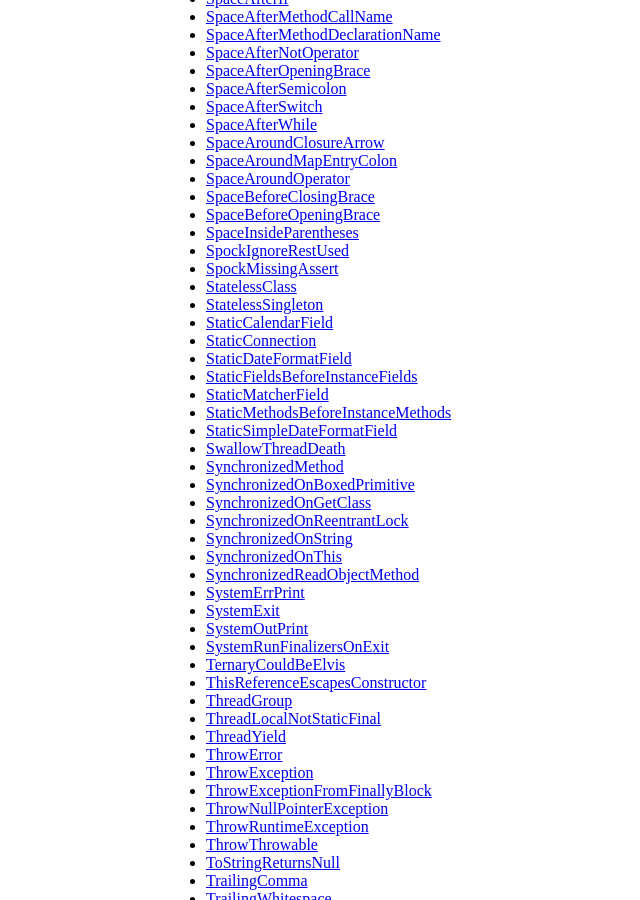
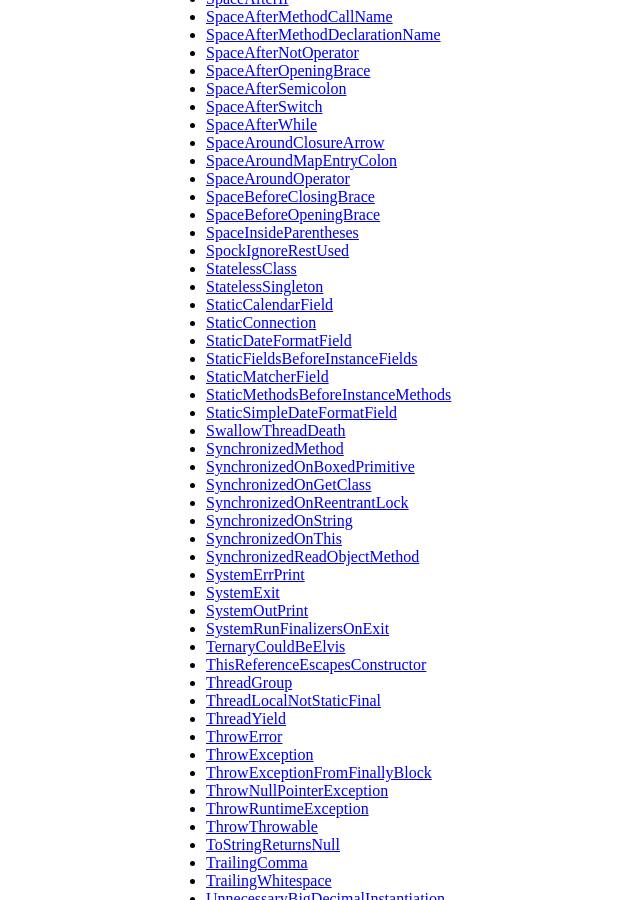
Before and after one commit to CodeNarc/CodeNarc, a Jekyll site: the page built from codenarc-rule-index-by-name.md, in a window 1280 px wide and 900 px high, scrolled down 5221 px. Shown: the whole window, without its empty margins (44-684 px from the left). Built offline with Jekyll 4.4.1, drawn with Linux system fonts in a browser that asks for light colours.

Commit message:
Fix line endings

```diff
--- a/StarterRuleSet-AllRules.groovy.txt
+++ b/StarterRuleSet-AllRules.groovy.txt
@@ -293,7 +293,6 @@ ruleset {
     SpaceBeforeOpeningBrace
     SpaceInsideParentheses
     SpockIgnoreRestUsed
-    SpockMissingAssert
     StatelessClass
     StatelessSingleton
     StaticCalendarField
--- a/StarterRuleSet-AllRulesByCategory.groovy.txt
+++ b/StarterRuleSet-AllRulesByCategory.groovy.txt
@@ -325,7 +325,6 @@ ruleset {
     JUnitUnnecessaryTearDown
     JUnitUnnecessaryThrowsException
     SpockIgnoreRestUsed
-    SpockMissingAssert
     UnnecessaryFail
     UseAssertEqualsInsteadOfAssertTrue
     UseAssertFalseInsteadOfNegation
--- a/codenarc-rule-index-by-name.md
+++ b/codenarc-rule-index-by-name.md
@@ -295,7 +295,6 @@ title: CodeNarc - Rule Index by Name
   * [SpaceBeforeOpeningBrace](./codenarc-rules-formatting.html#spacebeforeopeningbrace-rule)
   * [SpaceInsideParentheses](./codenarc-rules-formatting.html#spaceinsideparentheses-rule)
   * [SpockIgnoreRestUsed](./codenarc-rules-junit.html#spockignorerestused-rule)
-  * [SpockMissingAssert](./codenarc-rules-junit.html#spockmissingassert-rule)
   * [StatelessClass](./codenarc-rules-generic.html#statelessclass-rule)
   * [StatelessSingleton](./codenarc-rules-design.html#statelesssingleton-rule)
   * [StaticCalendarField](./codenarc-rules-concurrency.html#staticcalendarfield-rule)
```
Also changed, not shown: codenarc-rule-index.md (+0 -1 lines).
